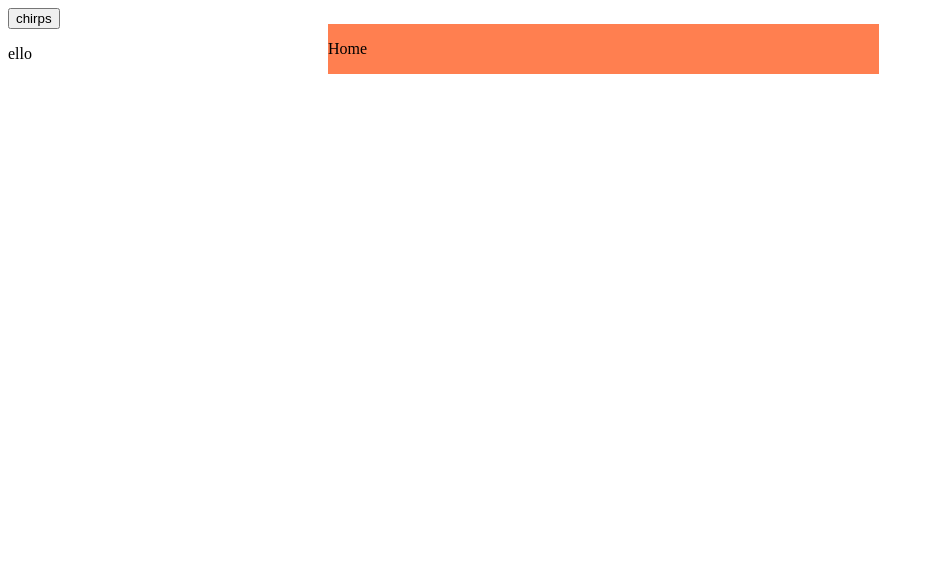
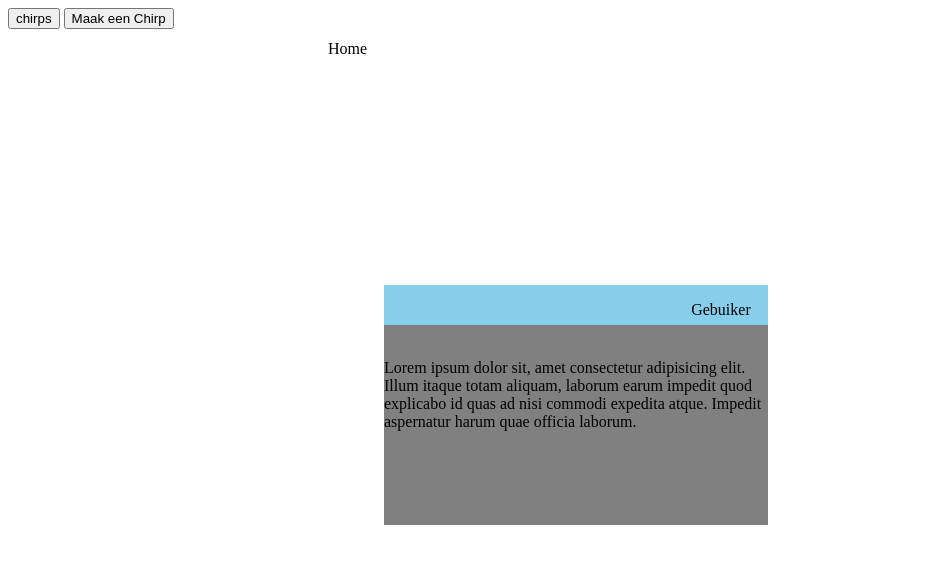
Before and after one commit to vincentIsNietBeschikbaar/Project3, a PHP site: page /HTML/index.html in a window 1280 px wide. Shown: the top 564 px of the page, without its empty margins (0-934 px from the left). Run offline with PHP 8.4, Linux system fonts and the light colour scheme.

Commit message:
Moskou toegevoegd
ERD moet nog gemaakt worden

```diff
--- a/CSS/style.css
+++ b/CSS/style.css
@@ -1,10 +1,43 @@
 .homeBar{
     position: fixed;
     color: black;
-    background-color: coral;
 
     margin-left: 25vw;
     padding-right: 40vw;
     padding-top: 2vh;
     padding-bottom: 2vh;
 }
+
+.textInTweet{
+    color: black;
+    z-index: 1;
+}
+
+.tweet{
+    position: fixed;
+    left: 30%;
+    margin-top: 20%;
+}
+
+.tweetBox{
+    position: fixed;
+    width: 30vw;
+    height: 25vh;
+    background-color: gray;
+    z-index: 0;
+    margin-top: 5vh;
+}
+
+.naamInTweet{
+    margin-left: 80%;
+}
+
+.profileBar{
+
+    position: fixed;
+    width: 30vw;
+    height: 30vh;
+    margin-bottom: 20vh;
+    background-color: skyblue;
+    z-index: -1;
+}
--- a/HTML/index.html
+++ b/HTML/index.html
@@ -1,5 +1,6 @@
 <!DOCTYPE html>
 <html lang="en">
+
 <head>
     <meta charset="UTF-8">
     <meta name="viewport" content="width=device-width, initial-scale=1.0">
@@ -7,6 +8,7 @@
 
     <link rel="stylesheet" href="../CSS/style.css">
 </head>
+
 <body>
 
     <nav>
@@ -15,9 +17,24 @@
 
     <nav>
         <button>chirps</button>
+        <button name="makeChirpButton">Maak een Chirp</button>
     </nav>
 
+
+    <nav id="cloneTweet" class="tweet">
+        <nav class="profileBar">
+            <p class="naamInTweet">Gebuiker</p>
+        </nav>
+
+        <nav class="tweetBox">
+            <img src="" alt="">
+            <p class="textInTweet">Lorem ipsum dolor sit, amet consectetur adipisicing elit. Illum itaque totam aliquam,
+                laborum earum impedit quod explicabo id quas ad nisi commodi expedita atque. Impedit aspernatur harum
+                quae officia laborum.</p>
+        </nav>
+    </nav>
+
+
 </body>
+
 </html>
-
-<p>ello</p>
```
Also changed, not shown: Javascript/MakeTweet.js (added, +14 -0 lines), Javascript/shitcode.js (deleted), 3 other files.
